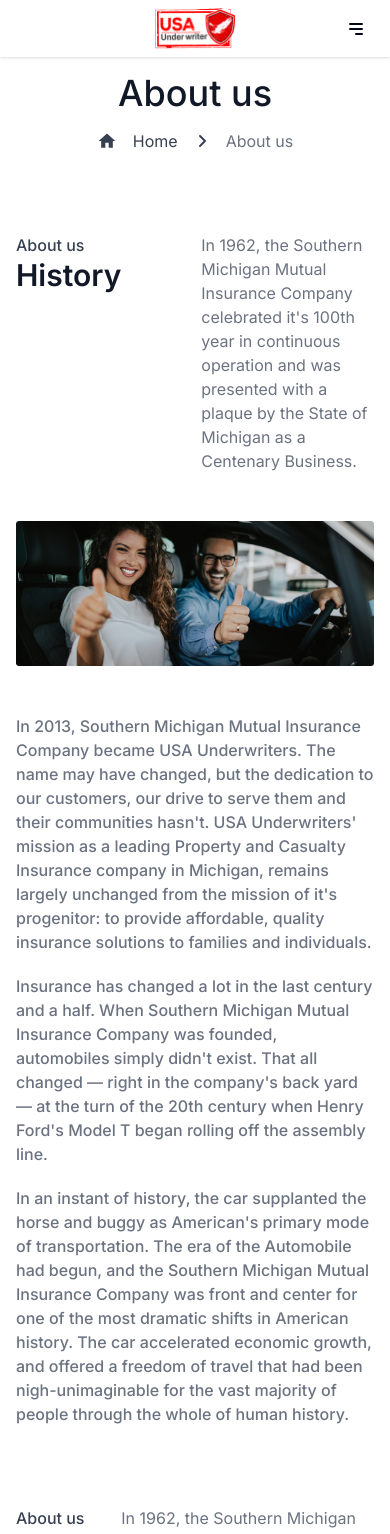
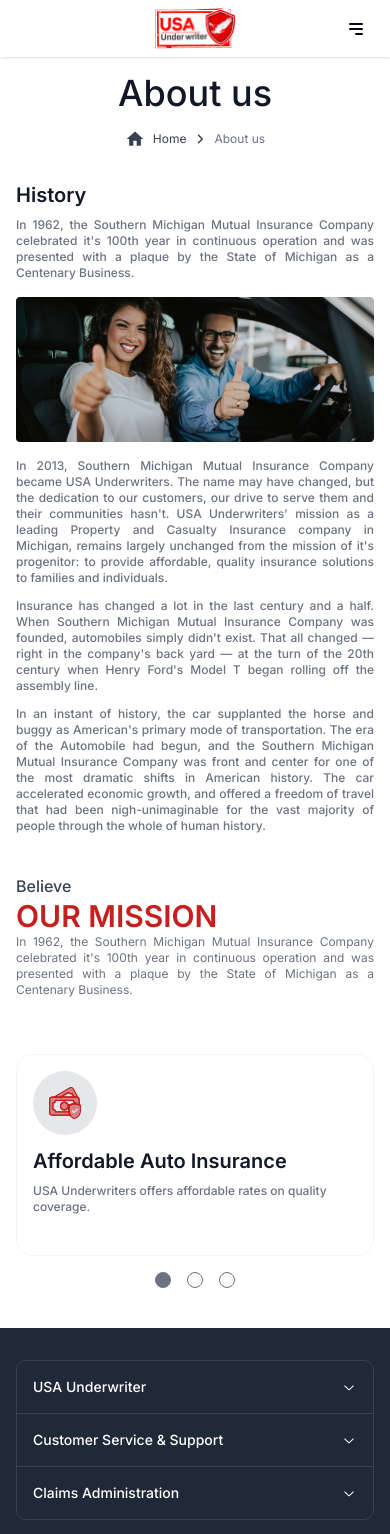
Before and after one commit to nazmulrony/daniyal-technologies-task, a Next.js app: page /about in a window 390 px wide. Shown: the top 1534 px of the page. Built offline with nearby package versions, Linux system fonts and the light colour scheme.

Commit message:
about page complete

```diff
--- a/src/app/about/our-mission.jsx
+++ b/src/app/about/our-mission.jsx
@@ -1,11 +1,13 @@
 export default function OurMission() {
     return (
-        <div className="flex justify-between mt-20">
+        <div className="flex flex-col lg:flex-row justify-between mt-10 lg:mt-20 mb-14">
             <div className="font-medium">
-                <span className=" text-gray-700   ">About us</span>
-                <h2 className="text-primary font-semibold text-3xl">History</h2>
+                <span className=" text-gray-700   ">Believe</span>
+                <h2 className="text-primary font-semibold text-3xl uppercase">
+                    Our Mission
+                </h2>
             </div>
-            <p className="text-gray-500 max-w-[40rem] ">
+            <p className="text-gray-500 max-w-[40rem] text-justify text-xs md:text-sm lg:text-base ">
                 In 1962, the Southern Michigan Mutual Insurance Company
                 celebrated it&apos;s 100th year in continuous operation and was
                 presented with a plaque by the State of Michigan as a Centenary
--- a/src/app/about/page.jsx
+++ b/src/app/about/page.jsx
@@ -9,7 +9,7 @@ export default function AboutPage() {
             <h1 className="text-gray-900 font-medium text-4xl text-center">
                 About us
             </h1>
-            <div className=" flex items-center justify-center gap-4 text-gray-700 mt-4 mb-20">
+            <div className=" flex items-center  text-xs lg:text-sm justify-center gap-2 lg:gap-4 text-gray-700 mt-4 mb-8 lg:mb-20">
                 <MdHome className="text-xl" />
                 <span>Home</span>
                 <FaAngleRight />
--- a/src/components/about/about-history.jsx
+++ b/src/components/about/about-history.jsx
@@ -3,14 +3,16 @@ import Image from "next/image";
 export default function AboutHistory() {
     return (
         <div>
-            <div className="flex gap-20">
-                <div className="font-medium">
-                    <span className=" text-gray-700   ">About us</span>
-                    <h2 className="text-gray-900 font-semibold text-3xl">
+            <div className="flex gap-2 lg:gap-20 flex-col lg:flex-row">
+                <div className=" font-medium">
+                    <span className=" text-gray-700  hidden lg:bock ">
+                        About us
+                    </span>
+                    <h2 className="text-gray-900 font-semibold text-xl lg:text-3xl">
                         History
                     </h2>
                 </div>
-                <p className="text-gray-500">
+                <p className="text-xs md:text-sm lg:text-base text-justify font-medium text-gray-500">
                     In 1962, the Southern Michigan Mutual Insurance Company
                     celebrated it&apos;s 100th year in continuous operation and
                     was presented with a plaque by the State of Michigan as a
@@ -21,10 +23,10 @@ export default function AboutHistory() {
                 src="/images/couple-on-car.png"
                 height={496}
                 width={1232}
-                className="w-full object-cover my-12"
+                className="w-full object-cover my-4 lg:my-12 rounded-sm lg:rounded-[10px] "
                 alt="people"
             />
-            <div className="space-y-5 text-gray-500 font-medium">
+            <div className="space-y-3 lg:space-y-5 text-justify text-gray-500 text-xs md:text-sm lg:text-base font-medium">
                 <p>
                     In 2013, Southern Michigan Mutual Insurance Company became
                     USA Underwriters. The name may have changed, but the
--- a/src/components/footer/footer.jsx
+++ b/src/components/footer/footer.jsx
@@ -5,7 +5,7 @@ import { FaLocationDot, FaPhone } from "react-icons/fa6";
 import MobileFooterLinks from "./mobile-footer-link";
 export default function Footer() {
     return (
-        <div className=" mt-10">
+        <div className="mt-4 lg:mt-10 ">
             <div className="bg-gray-800 py-8 l lg:py-16">
                 <div className="hidden  container md:px-8 mx-auto lg:grid grid-cols-3 gap-y-12 text-white">
                     <div>
--- a/src/components/home/feature-cards.jsx
+++ b/src/components/home/feature-cards.jsx
@@ -4,7 +4,7 @@ import FeatureCarousel from "./feature-carousel";
 
 export default function FeatureCards() {
     return (
-        <div className="lg:mt-10 mt-6">
+        <div className="lg:mt-10 mt-6 mb-10 lg:mb-0">
             <div className=" grid-cols-3 gap-10 hidden md:grid">
                 {featuresData.map((feature) => (
                     <FeatureCard
--- a/src/components/home/quick-coverage-hub.jsx
+++ b/src/components/home/quick-coverage-hub.jsx
@@ -2,7 +2,7 @@ import { Button } from "../ui/button";
 
 export default function QuickCoverageHub() {
     return (
-        <div className="sm:h-[20rem] lg:h-[34.65rem] rounded-[10px] bg-[url('/images/woman-on-car.png')] bg-cover bg-no-repeat overflow-hidden  relative ">
+        <div className="sm:h-[20rem] lg:h-[34.65rem] rounded-[10px] bg-[url('/images/woman-on-car.png')] bg-cover bg-no-repeat overflow-hidden  relative  ">
             <div className="bg-primary p-6 rounded-[10px]  w-full sm:max-w-[29rem] text-white  sm:absolute  bottom-6 left-12 lg:bottom-12 lg:left-28">
                 <h3 className="font-bold text-lg">
                     Obtain cost-effective same-day insurance coverage quickly.
--- a/src/components/ui/button.jsx
+++ b/src/components/ui/button.jsx
@@ -19,7 +19,7 @@ const buttonVariants = cva(
                     "bg-secondary text-secondary-foreground shadow-sm hover:bg-secondary/80",
                 ghost: "hover:bg-accent hover:text-accent-foreground",
                 link: "text-primary underline-offset-4 hover:underline",
-                dark: "bg-gray-700 text-primary-foreground shadow hover:bg-gray-700/90",
+                dark: "bg-gray-900 text-primary-foreground shadow hover:bg-gray-900/90",
             },
             size: {
                 default: "h-11 px-5 py-2",
```
